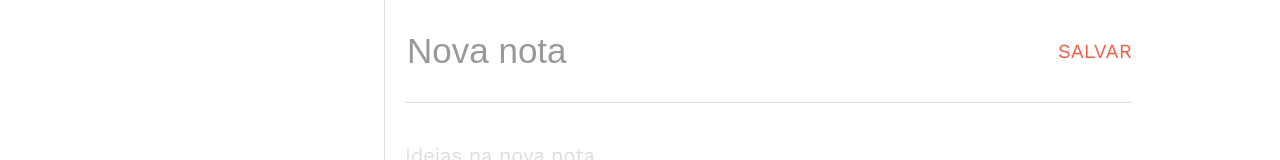
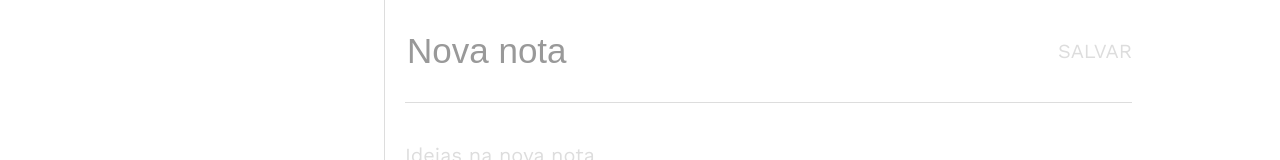
Before and after one commit to HubertRyanOfficial/cloudsky.app, a Next.js app: page / in a window 1280 px wide. Shown: the top 160 px of the page. Built offline with nearby package versions, Linux system fonts and the light colour scheme.

Commit message:
note item improvements

```diff
--- a/components/Board/index.tsx
+++ b/components/Board/index.tsx
@@ -10,6 +10,10 @@ const Board = () => {
   const [content, setContent] = useState("");
 
   function handleAddNewNote() {
+    if (!title && !content) {
+      return;
+    }
+
     addNewNote({ title, content });
     clearState();
   }
@@ -32,7 +36,14 @@ const Board = () => {
             autoCapitalize="words"
             autoFocus
           />
-          <span onClick={() => handleAddNewNote()}>SALVAR</span>
+          <span
+            onClick={() => handleAddNewNote()}
+            style={{
+              color: !title && !content ? "#ddd" : "#ee5d47",
+            }}
+          >
+            SALVAR
+          </span>
         </div>
         <div className={styles.separator} />
       </div>
--- a/components/NoteItem/index.tsx
+++ b/components/NoteItem/index.tsx
@@ -11,7 +11,14 @@ interface Props {
 const NoteItem = ({ item }: Props) => {
   return (
     <div className={styles.container}>
-      <strong className={styles.title}>{item.title}</strong>
+      <strong
+        className={styles.title}
+        style={{
+          color: !!item.title ? "#000000" : "#dddddd",
+        }}
+      >
+        {!!item.title ? item.title : "Sem-Título"}
+      </strong>
       <span className={styles.content}>{item.content}</span>
     </div>
   );
```
